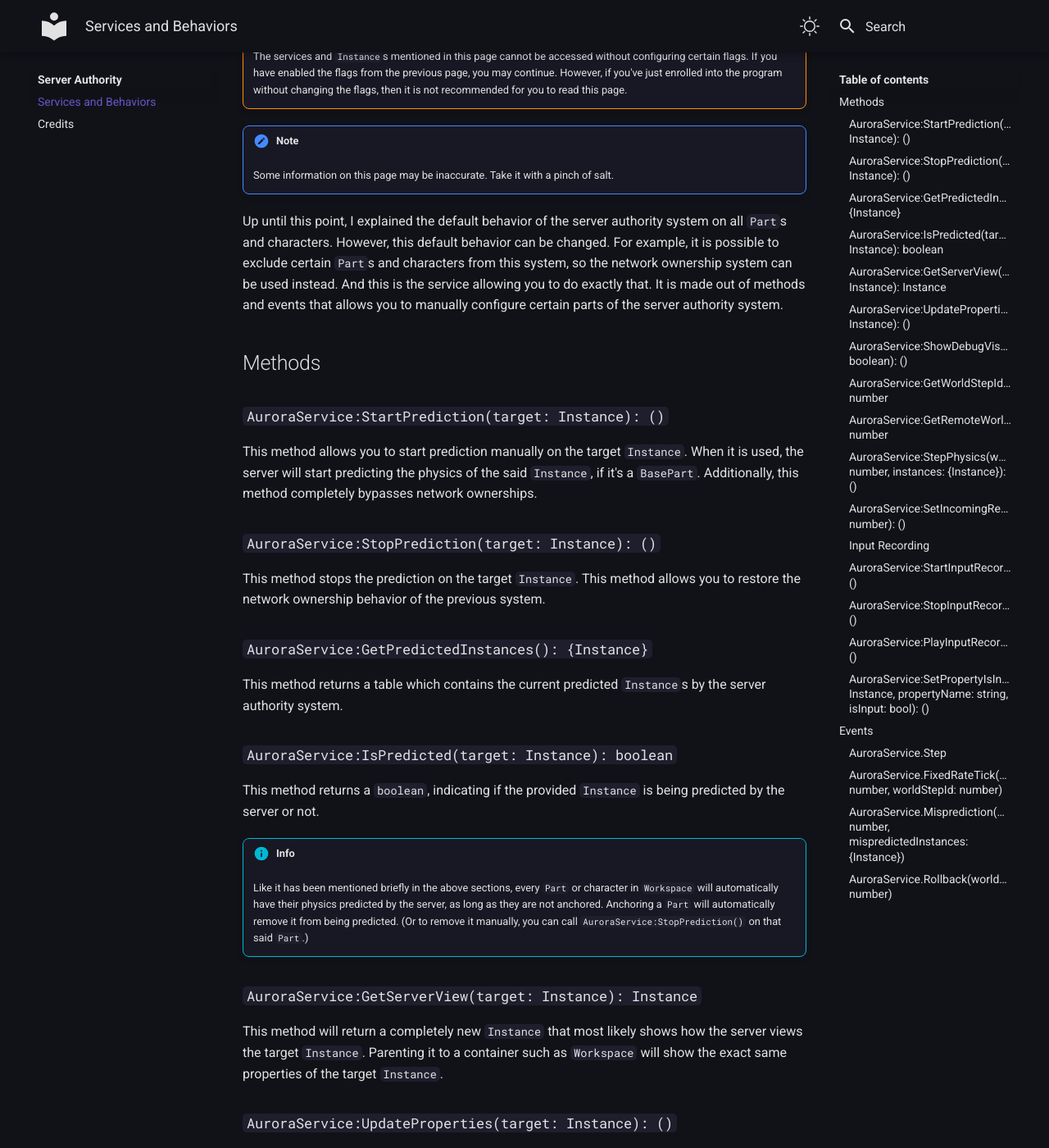
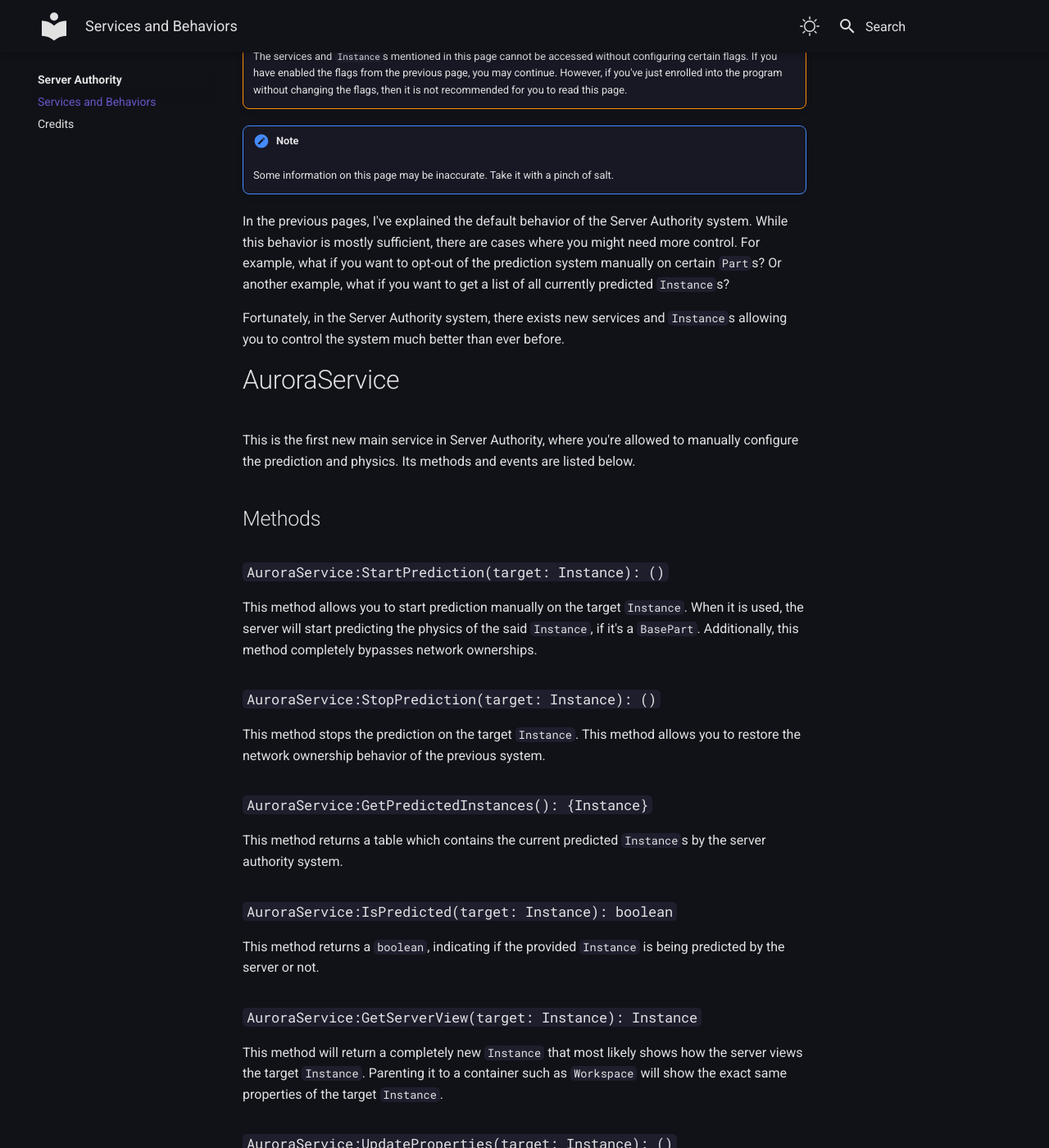
Before and after one commit to TenebrisNoctua/ServerAuthority, an MkDocs documentation site: the page built from docs/main/aurora.md, in a window 1280 px wide and 1400 px high, scrolled down 235 px. Shown: the whole window at 82% size. Built offline with MkDocs 1.6.1 and Material for MkDocs 9.7.7, drawn with Linux system fonts in a browser that asks for light colours; some of the changed text lies outside the part shown.

Commit message:
Update the Documentation.

```diff
--- a/docs/main/aurora.md
+++ b/docs/main/aurora.md
@@ -1,4 +1,4 @@
-# AuroraService
+# Services and Behaviors
 
 !!! warning
     The services and `Instance`s mentioned in this page cannot be accessed without configuring certain flags.
@@ -7,7 +7,14 @@
 !!! note
     Some information on this page may be inaccurate. Take it with a pinch of salt.
 
-Up until this point, I explained the default behavior of the server authority system on all `Part`s and characters. However, this default behavior can be changed. For example, it is possible to exclude certain `Part`s and characters from this system, so the network ownership system can be used instead. And this is the service allowing you to do exactly that. It is made out of methods and events that allows you to manually configure certain parts of the server authority system.
+In the previous pages, I've explained the default behavior of the Server Authority system. While this behavior is mostly sufficient, there are cases where you might need more control. For example, what if you want to opt-out of the prediction system manually on certain `Part`s?
+Or another example, what if you want to get a list of all currently predicted `Instance`s?
+
+Fortunately, in the Server Authority system, there exists new services and `Instance`s allowing you to control the system much better than ever before.
+
+# AuroraService
+
+This is the first new main service in Server Authority, where you're allowed to manually configure the prediction and physics. Its methods and events are listed below.
 
 ## Methods
 
@@ -26,9 +33,6 @@
 ### `AuroraService:IsPredicted(target: Instance): boolean`
 
 This method returns a `boolean`, indicating if the provided `Instance` is being predicted by the server or not.
-
-!!! info
-    Like it has been mentioned briefly in the above sections, every `Part` or character in `Workspace` will automatically have their physics predicted by the server, as long as they are not anchored. Anchoring a `Part` will automatically remove it from being predicted. (Or to remove it manually, you can call `AuroraService:StopPrediction()` on that said `Part`.)
 
 ### `AuroraService:GetServerView(target: Instance): Instance`
 
@@ -59,8 +63,6 @@
 This method steps the physics of the given `Instance`s by the given `worldsteps` amount.
 All the given `Instance`s must be a `BasePart`. If an `Instance` is not a `BasePart` in this table, then it will be ignored for the physics step.
 
-*(This method is also important for `AuroraScript`s.)*
-
 ### `AuroraService:SetIncomingReplicationLag(seconds: number): ()`
 
 This method allows you to set the incoming replication lag. It may be used while debugging.
@@ -85,9 +87,6 @@
 ### `AuroraService:SetPropertyIsInput(target: Instance, propertyName: string, isInput: bool): ()`
 
 This method presumably allows you to set `isInput` to a property of a target `Instance`.
-
-!!! warning
-    Setting the property to "Position" may crash your Studio. Unclear on why this occurs at the moment.
 
 ## Events
 
```
